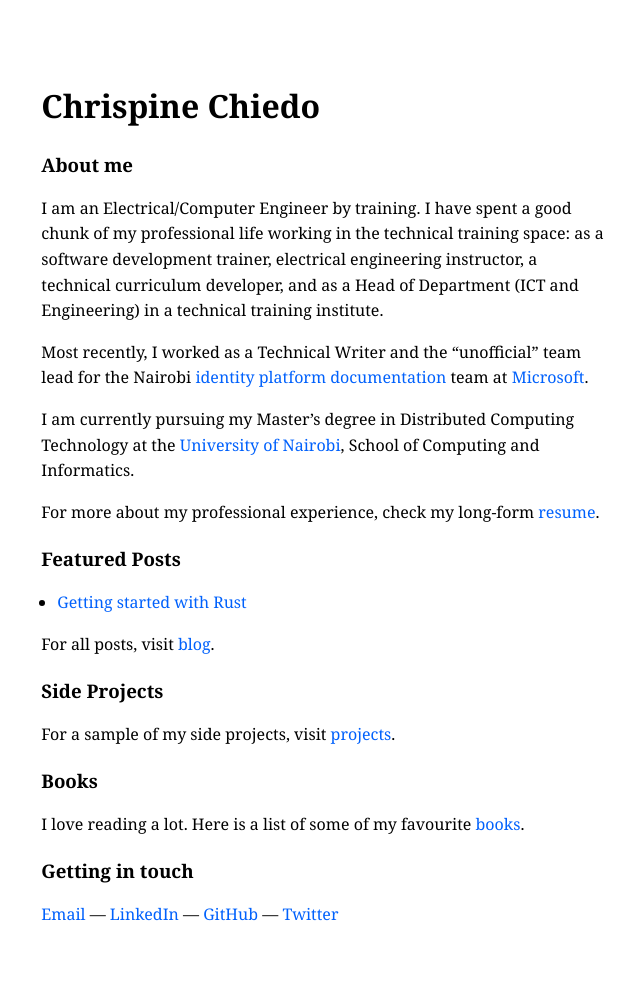
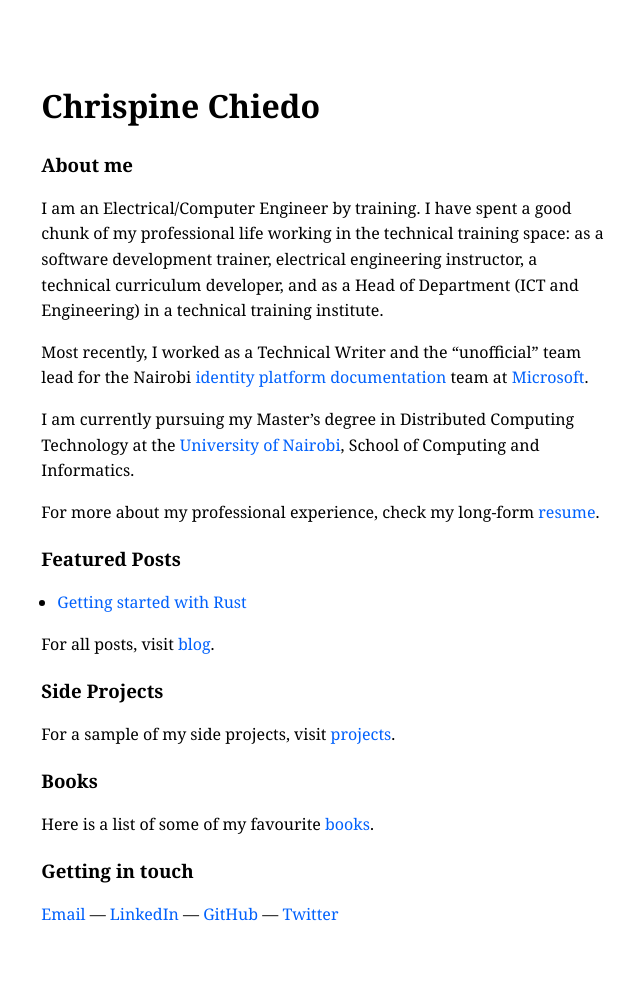
Before and after one commit to chrischiedo/chrischiedo.github.io, a Jekyll site: the page built from index.md, in a window 1280 px wide. Shown: the whole page, without its empty margins (316-956 px from the left). Built offline with Jekyll 4.4.1, drawn with Linux system fonts in a browser that asks for light colours; our own code applies the rules of GitHub Pages for plain Markdown files.

Commit message:
update the books section of the index page

```diff
--- a/index.md
+++ b/index.md
@@ -43,7 +43,7 @@ For a sample of my side projects, visit [projects]({% link projects.md %}).
 
 ### Books
 
-I love reading a lot. Here is a list of some of my favourite [books]({% link books.md %}).
+Here is a list of some of my favourite [books]({% link books.md %}).
 
 ### Getting in touch
 
```
